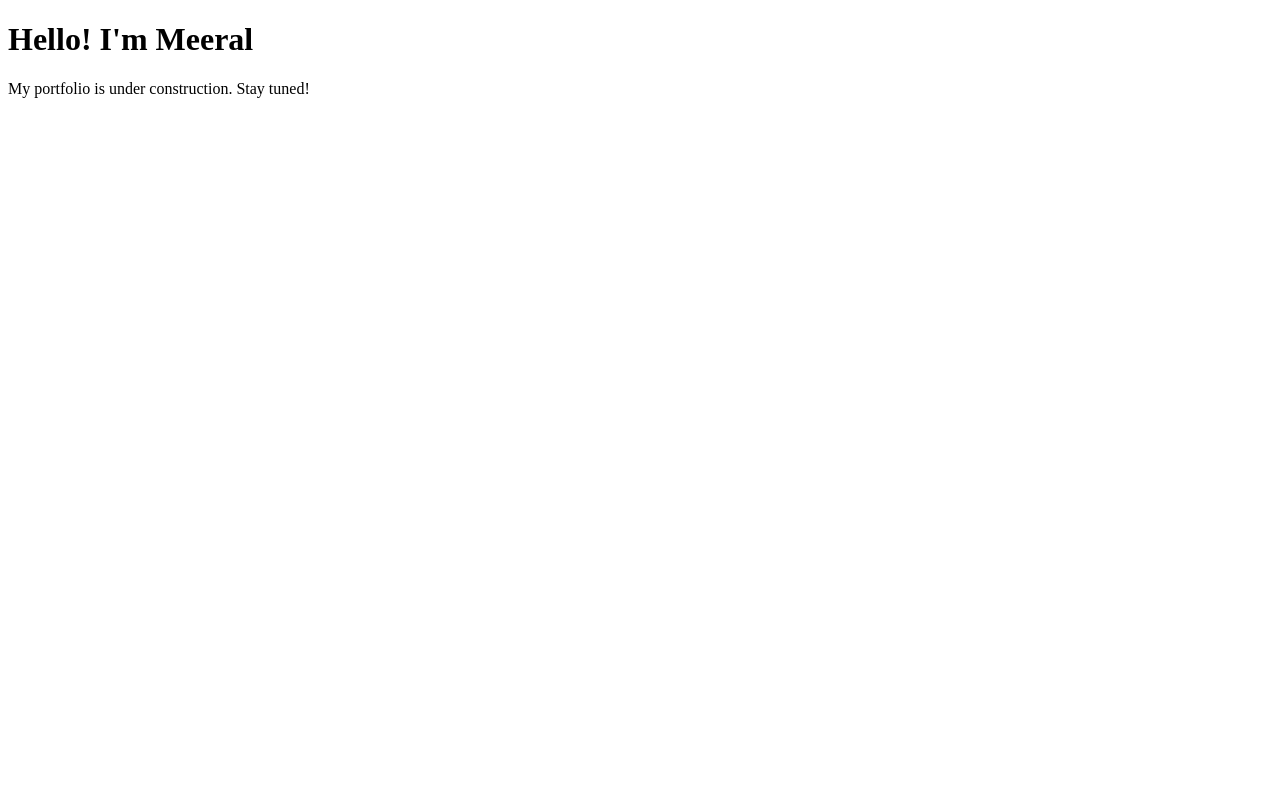
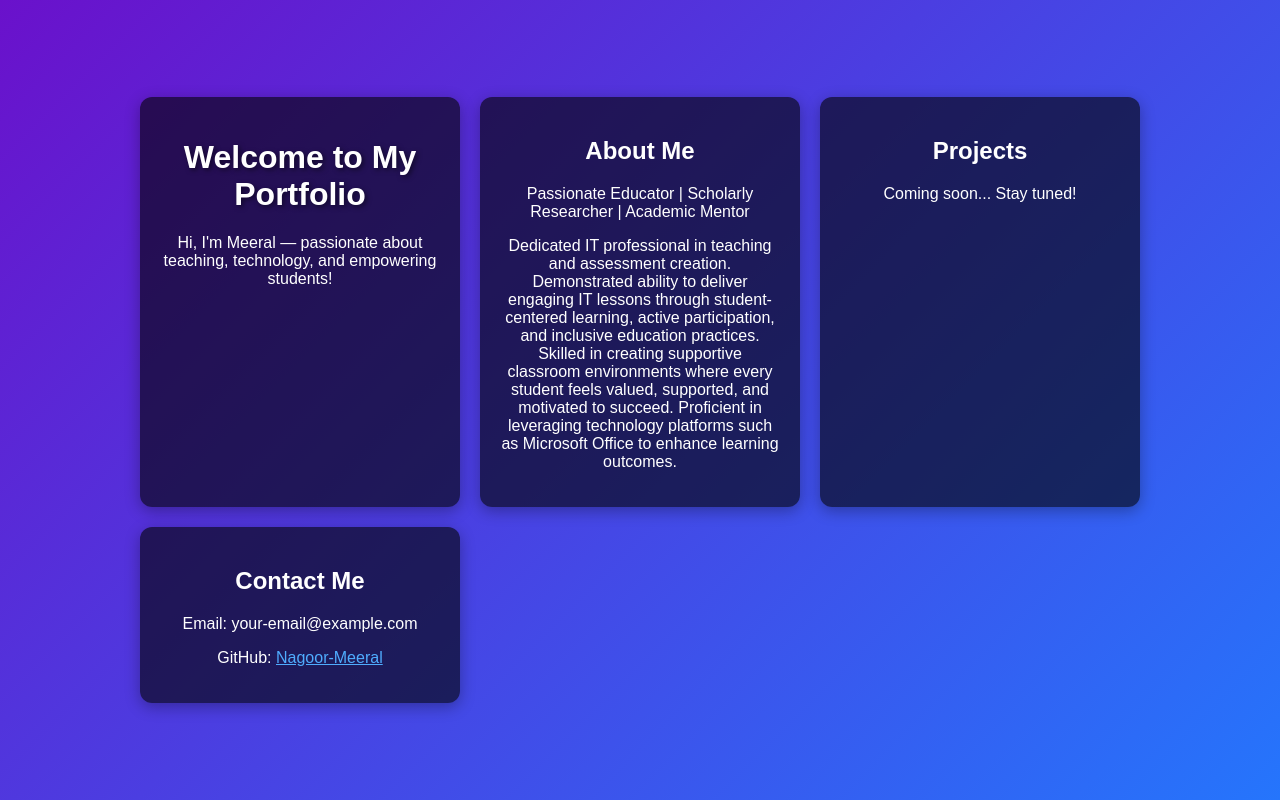
Before and after one commit to Nagoor-Meeral/github.io, a plain HTML site: page index.html in a window 1280 px wide. Drawn offline with Linux system fonts and the light colour scheme.

Commit message:
Update index.html

```diff
--- a/index.html
+++ b/index.html
@@ -1,10 +1,60 @@
 <!DOCTYPE html>
-<html>
+<html lang="en">
 <head>
-    <title>Welcome to My Portfolio</title>
+    <meta charset="UTF-8">
+    <meta name="viewport" content="width=device-width, initial-scale=1.0">
+    <title>My Portfolio | Meeral</title>
+    <style>
+        body {
+            margin: 0;
+            padding: 0;
+            height: 100vh;
+            background: linear-gradient(135deg, #6a11cb 0%, #2575fc 100%);
+            display: flex;
+            justify-content: center;
+            align-items: center;
+            font-family: Arial, sans-serif;
+            color: #fff;
+        }
+        .container {
+            width: 90%;
+            max-width: 1000px;
+            display: grid;
+            grid-template-columns: repeat(auto-fit, minmax(300px, 1fr));
+            gap: 20px;
+        }
+        .card {
+            background: rgba(0, 0, 0, 0.6);
+            border-radius: 12px;
+            padding: 20px;
+            box-shadow: 0 4px 15px rgba(0, 0, 0, 0.3);
+            text-align: center;
+        }
+        h1 {
+            text-shadow: 2px 2px 5px rgba(0, 0, 0, 0.5);
+        }
+    </style>
 </head>
 <body>
-    <h1>Hello! I'm Meeral</h1>
-    <p>My portfolio is under construction. Stay tuned!</p>
+    <div class="container">
+        <div class="card">
+            <h1>Welcome to My Portfolio</h1>
+            <p>Hi, I'm Meeral — passionate about teaching, technology, and empowering students!</p>
+        </div>
+        <div class="card">
+            <h2>About Me</h2>
+            <p>Passionate Educator | Scholarly Researcher | Academic Mentor</p>
+            <p>Dedicated IT professional in teaching and assessment creation. Demonstrated ability to deliver engaging IT lessons through student-centered learning, active participation, and inclusive education practices. Skilled in creating supportive classroom environments where every student feels valued, supported, and motivated to succeed. Proficient in leveraging technology platforms such as Microsoft Office to enhance learning outcomes.</p>
+        </div>
+        <div class="card">
+            <h2>Projects</h2>
+            <p>Coming soon... Stay tuned!</p>
+        </div>
+        <div class="card">
+            <h2>Contact Me</h2>
+            <p>Email: your-email@example.com</p>
+            <p>GitHub: <a href="https://github.com/Nagoor-Meeral" target="_blank" style="color: #4facfe;">Nagoor-Meeral</a></p>
+        </div>
+    </div>
 </body>
 </html>
```
